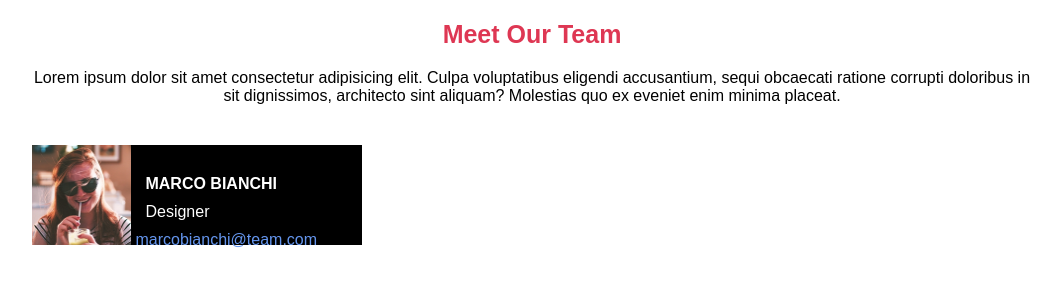
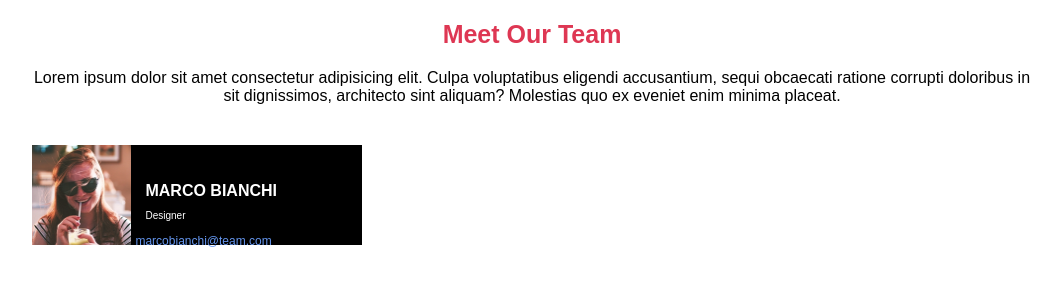
Before and after one commit to amaniesseili/html-css-float-cards, a plain HTML site: page index.html in a window 1280 px wide. Shown: the whole page, without its empty margins (108-1169 px from the left). Drawn offline with Linux system fonts and the light colour scheme.

```diff
--- a/style.css
+++ b/style.css
@@ -28,6 +28,7 @@ h1{
     width: 33%;
     height:100px ;
     background-color: black;
+
 }
 
 
@@ -50,11 +51,14 @@ h1{
 .work{
     color: white;
     margin: 10px;
+    font-size: 10px;
 
 }
 
 .decoration-link{
     text-decoration: none;
     color: cornflowerblue;
+    font-size: 12px;
+}
 
-}
+/* come posso centrare il testo verticalmente dento il box nero */
```
